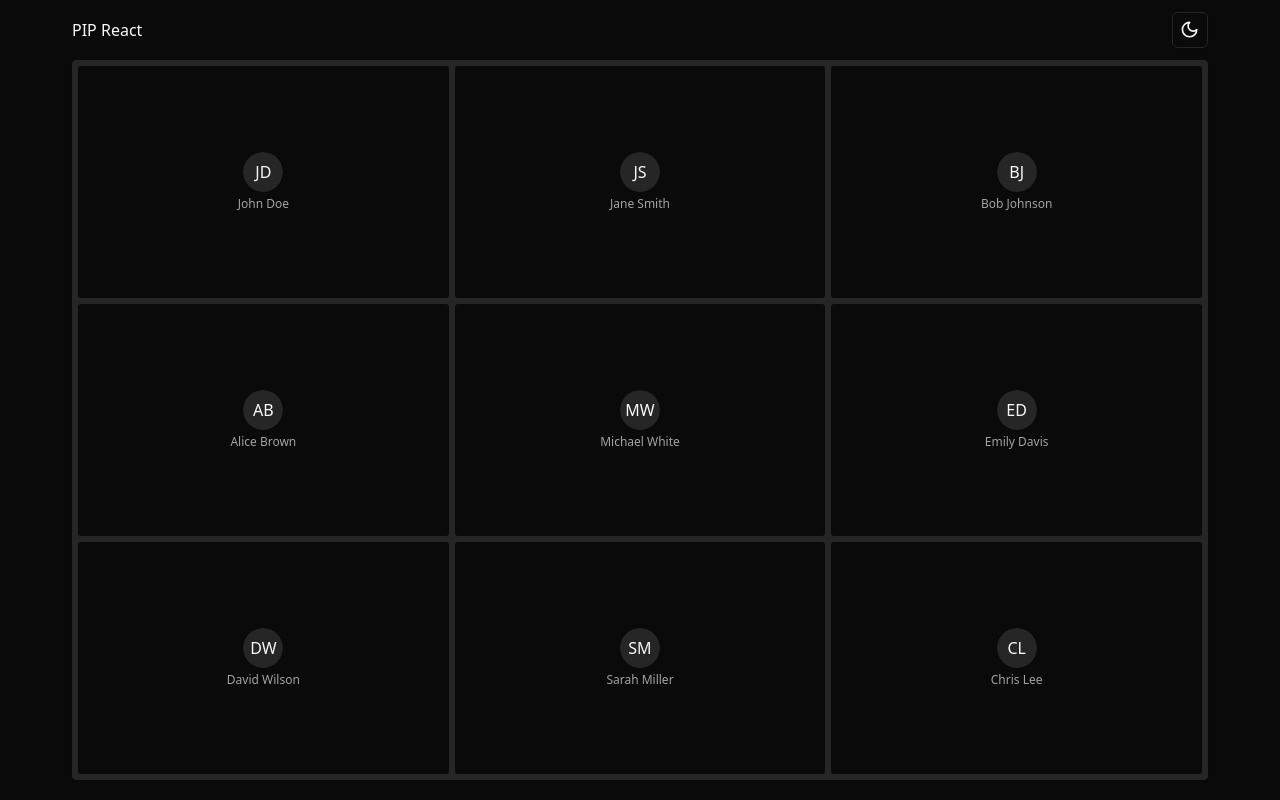
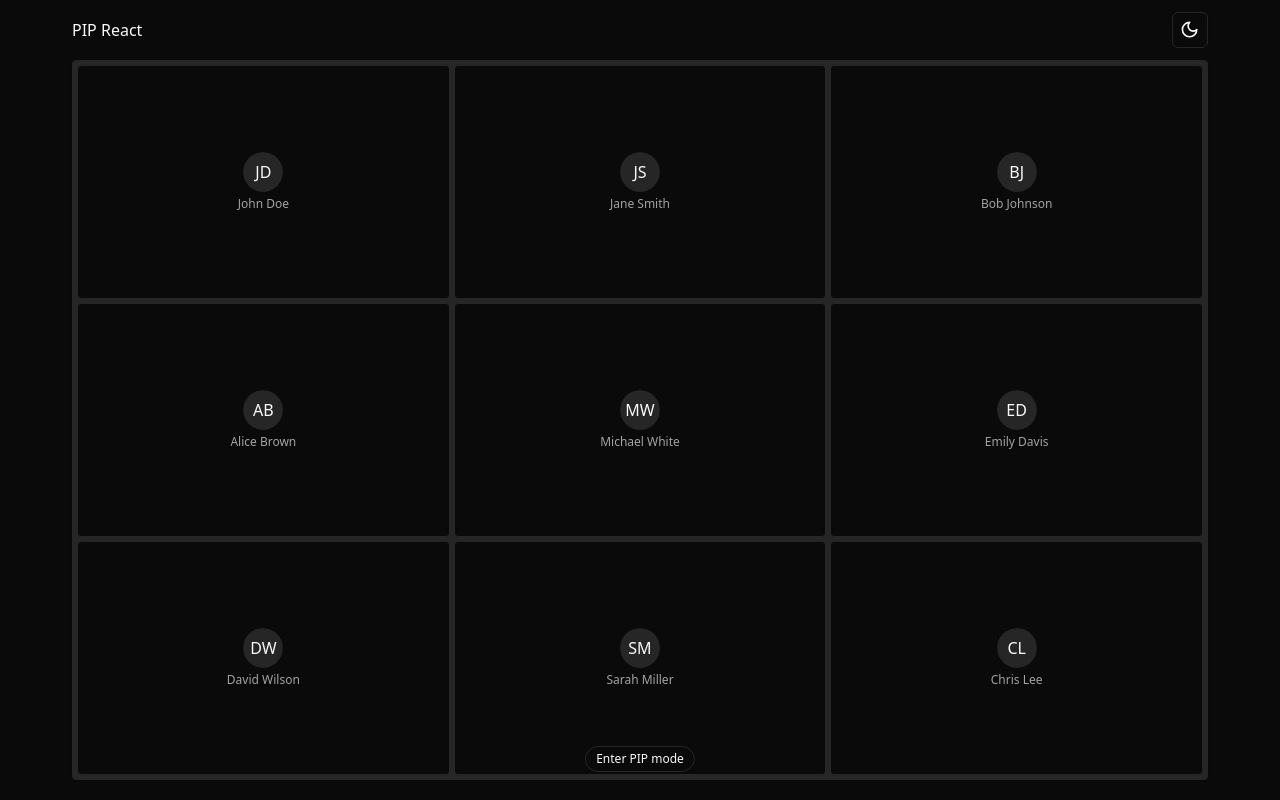
Before and after one commit to SuhelMakkad/pip-react, a React (Vite) app: page / in a window 1280 px wide. Built offline with nearby package versions, Linux system fonts and the light colour scheme.

Commit message:
Add usePip hook

```diff
--- a/src/App.tsx
+++ b/src/App.tsx
@@ -1,20 +1,13 @@
 import { Navbar } from "./components/navbar";
-import { UserCard } from "./components/user-card";
-import { users } from "./lib/constants";
+import { UserList } from "./components/user-list";
 
 export const App = () => {
   return (
     <>
       <Navbar />
 
-      <main className="container mb-4">
-        <ul className="p-1 rounded-sm border shadow-sm grid gap-1 grid-cols-3 bg-muted min-h-[calc(100vh-5rem)]">
-          {users.map((user) => (
-            <li key={user.id}>
-              <UserCard {...user} />
-            </li>
-          ))}
-        </ul>
+      <main className="container mb-4 relative">
+        <UserList />
       </main>
     </>
   );
--- /dev/null
+++ b/src/components/user-list.tsx
@@ -0,0 +1,33 @@
+import { useRef } from "react";
+import { UserCard } from "@/components/user-card";
+import { usePip } from "@/hooks/use-pip";
+import { users } from "@/lib/constants";
+
+export const UserList = () => {
+  const ref = useRef<HTMLUListElement>(null);
+  const { openInPipMode, exitPipMode, isInPipMode } = usePip(ref);
+
+  return (
+    <>
+      <div>
+        <ul
+          ref={ref}
+          className="p-1 rounded-sm border shadow-sm grid gap-1 grid-cols-3 bg-muted min-h-[calc(100vh-5rem)]"
+        >
+          {users.map((user) => (
+            <li key={user.id}>
+              <UserCard {...user} />
+            </li>
+          ))}
+        </ul>
+      </div>
+
+      <button
+        className="absolute bottom-2 right-1/2 translate-x-1/2 rounded-full border shadow-sm text-xs px-2.5 py-1 bg-background"
+        onClick={isInPipMode ? exitPipMode : openInPipMode}
+      >
+        {isInPipMode ? "Exit" : "Enter"} PIP mode
+      </button>
+    </>
+  );
+};
--- /dev/null
+++ b/src/hooks/use-pip.ts
@@ -0,0 +1,61 @@
+import { useState, useRef, RefObject } from "react";
+
+const isPiPSupported = "documentPictureInPicture" in window;
+
+export const usePip = <T extends HTMLElement>(ref: RefObject<T | undefined>) => {
+  const parentRef = useRef<HTMLElement>();
+  const pipWindowRef = useRef<Window>();
+  const [isInPipMode, setIsInPipMode] = useState(false);
+
+  const exitPipMode = () => {
+    window.focus();
+    pipWindowRef.current?.close();
+
+    if (ref.current && parentRef.current) {
+      parentRef.current.append(ref.current);
+      setIsInPipMode(false);
+    }
+  };
+
+  const openInPipMode = async () => {
+    if (!ref.current || !isPiPSupported) {
+      setIsInPipMode(false);
+      return;
+    }
+
+    const pipWindow = await window.documentPictureInPicture.requestWindow();
+    pipWindowRef.current = pipWindow;
+
+    // Copy style sheets over from the initial document
+    [...document.styleSheets].forEach((styleSheet) => {
+      try {
+        const cssRules = [...styleSheet.cssRules].map((rule) => rule.cssText).join("");
+        const style = document.createElement("style");
+
+        style.textContent = cssRules;
+        pipWindow.document.head.appendChild(style);
+      } catch (error) {
+        const link = document.createElement("link");
+
+        link.rel = "stylesheet";
+        link.type = styleSheet.type;
+        link.media = styleSheet.media.toString();
+        link.href = styleSheet.href!;
+        pipWindow.document.head.appendChild(link);
+
+        console.log(error);
+      }
+    });
+
+    parentRef.current = ref.current.parentElement || window.document.body;
+
+    // Move the player to the Picture-in-Picture window.
+    pipWindow.document.body.append(ref.current);
+    setIsInPipMode(true);
+
+    // Move the player back when the Picture-in-Picture window closes.
+    pipWindow.addEventListener("pagehide", exitPipMode);
+  };
+
+  return { openInPipMode, isPiPSupported, isInPipMode, exitPipMode };
+};
--- /dev/null
+++ b/src/type.d.ts
@@ -0,0 +1,5 @@
+interface Window {
+  documentPictureInPicture: {
+    requestWindow: () => Promise<Window>;
+  };
+}
```
